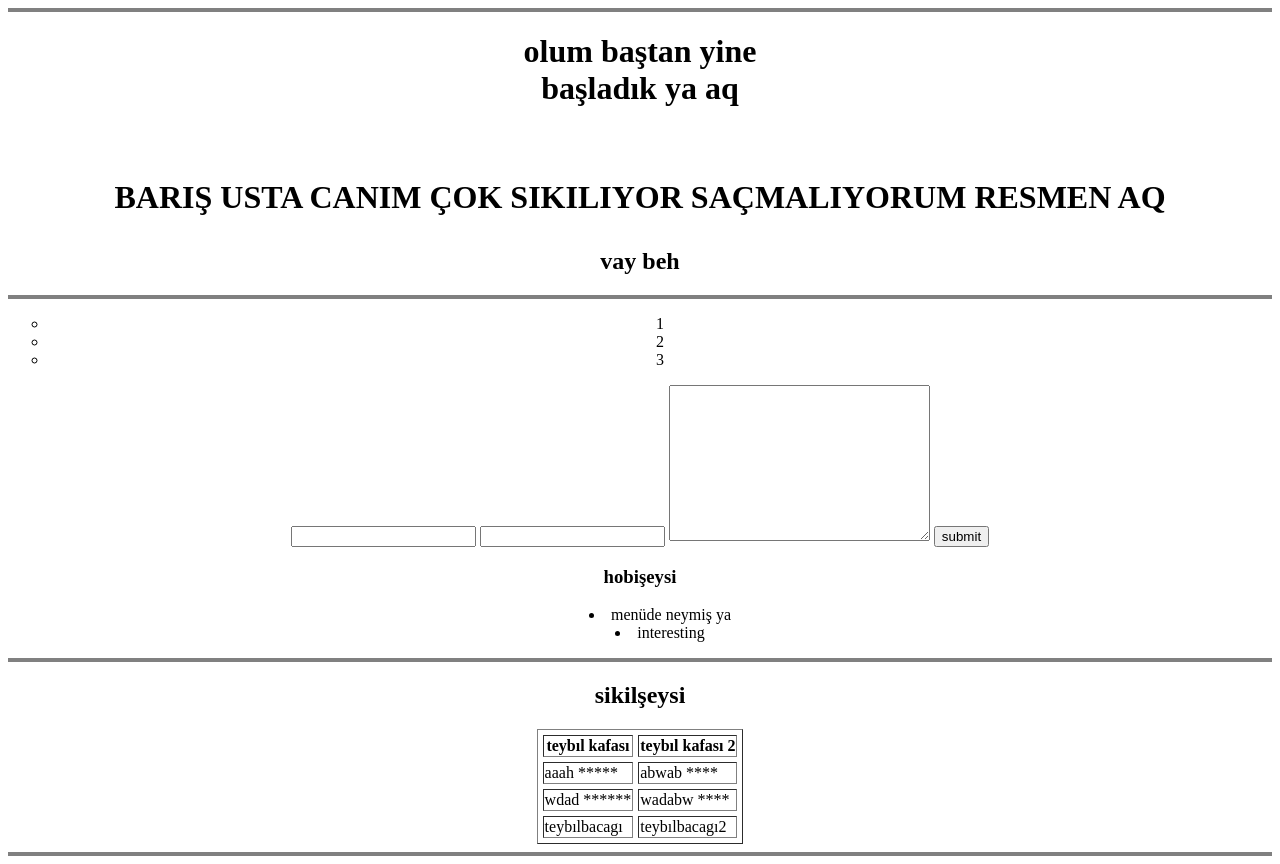
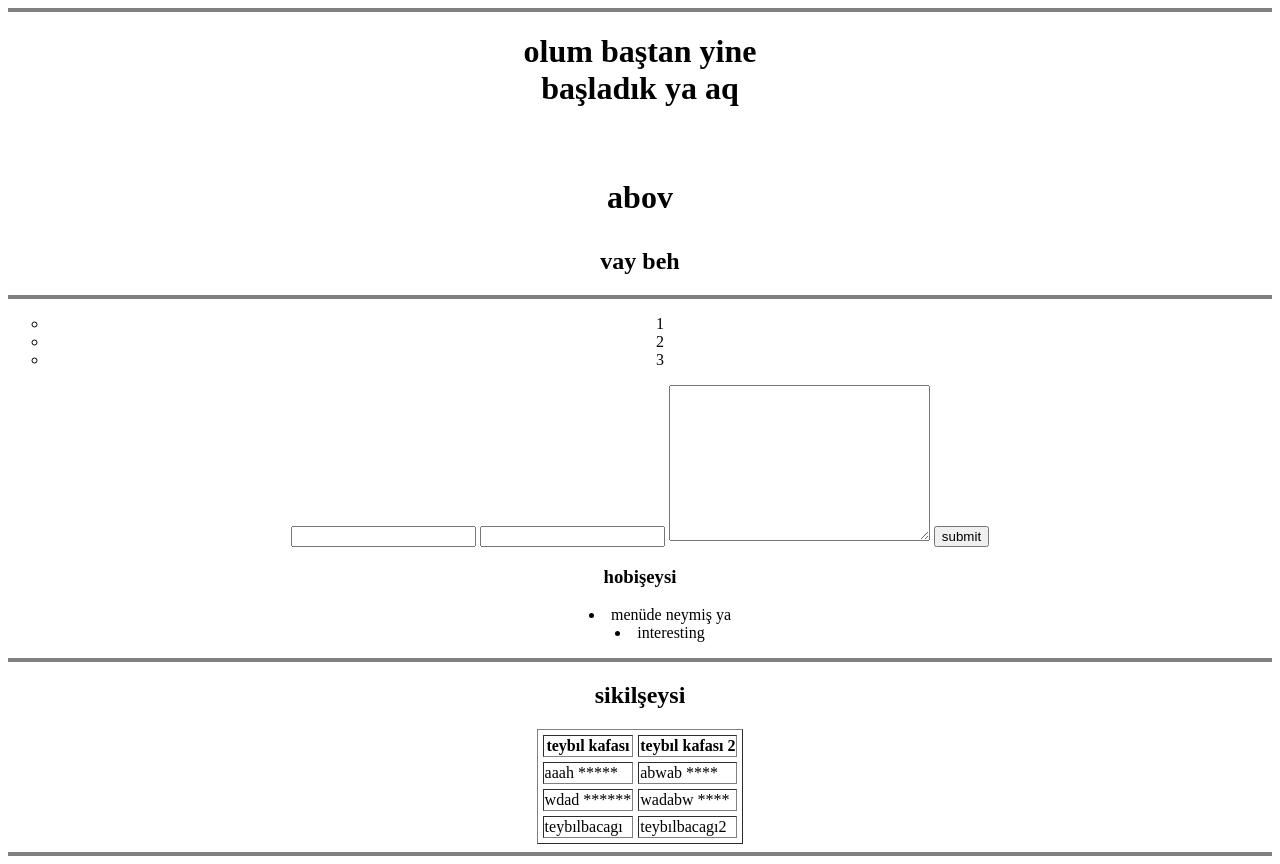
Before and after one commit to Tuna4650/test, a plain HTML site: page index.html in a window 1280 px wide. Drawn offline with Linux system fonts and the light colour scheme.

Commit message:
Update index.html

```diff
--- a/index.html
+++ b/index.html
@@ -16,7 +16,7 @@
         <h1>olum baştan yine <br> başladık ya aq</h1>
         <br>
         <h1>
-            <p>BARIŞ USTA CANIM ÇOK SIKILIYOR SAÇMALIYORUM RESMEN AQ</p>
+            <p>abov</p>
         </h1>
         <h2>vay beh</h2>
         <hr size="4" noshade="2">
```
